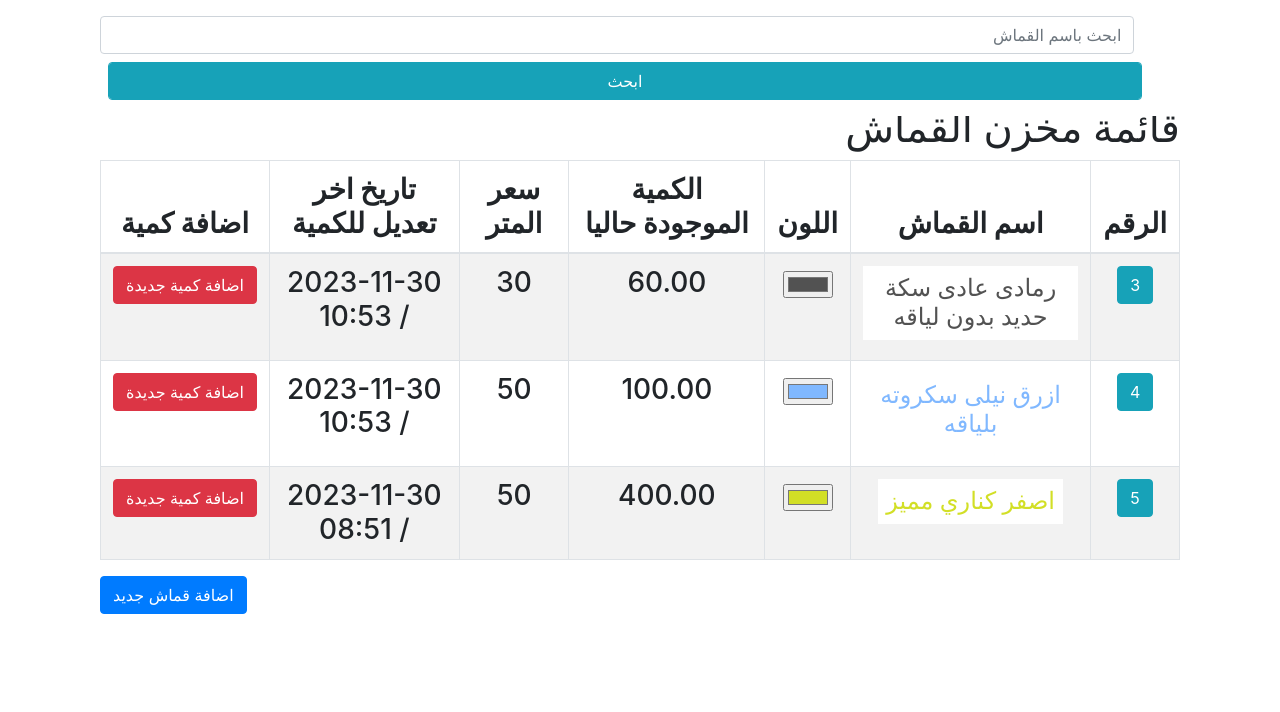
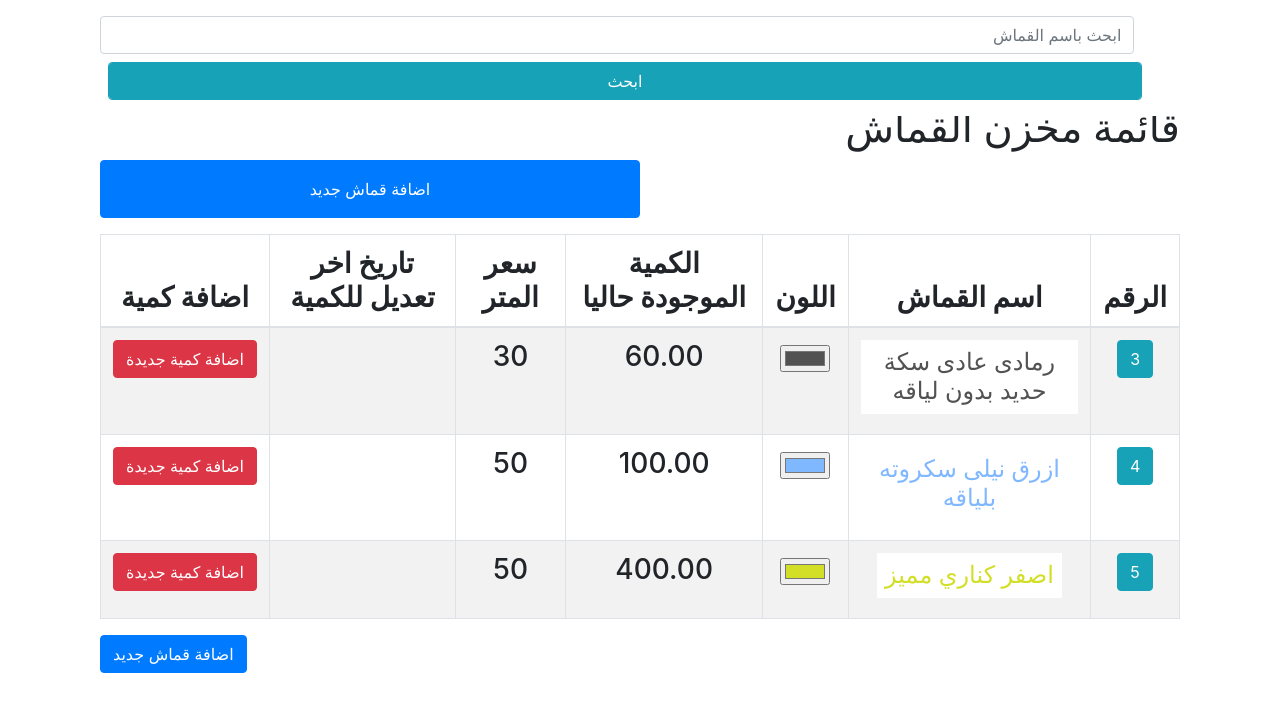
Before and after one commit to arbhmnalnt/boshy, a Django app: page /storge/ in a window 1280 px wide. Shown: the part 56-768 px from the top of the page. Run offline with Django 3.2, Linux system fonts and the light colour scheme; data comes from the database, SQL or seed files in the repository; both versions use the stored data as it was after the commit; parts of the project's set-up code (start-up, migrations or seed data) failed here and were passed over; some libraries are stand-ins or nearby versions.

Commit message:
finish client and cloth all and need to be tested

```diff
--- a/client/models.py
+++ b/client/models.py
@@ -14,11 +14,11 @@ class Client(TimeStampMixin, models.Model):
     SName       = models.CharField(max_length=15, null=True, blank=True, verbose_name="الاسم الثانى") # الاسم الثانى
     TName       = models.CharField(max_length=15, null=True, blank=True, verbose_name="الاسم الثالث") # الاسم الثالث
     LName       = models.CharField(max_length=15, null=True, blank=True, verbose_name="الاسم الرابع") # الاسم الرابع
-    name        = models.CharField(max_length=50, null=True, blank=True, db_index=True,verbose_name="الاسم بالكامل") # الاسم بالكامل
-    kindMale    = models.CharField(max_length=10, choices=GENDER_CHOICES, null=True, blank=True, verbose_name="نوع العميل" )
+    name        = models.CharField(max_length=60, null=True, blank=True, db_index=True,verbose_name="الاسم بالكامل") # الاسم بالكامل
+    kindMale    = models.CharField(max_length=10, choices=GENDER_CHOICES, null=True, blank=True, verbose_name="نوع العميل", default="male" )
     book        = models.CharField(max_length=50, null=True, blank=True, verbose_name="اسم الدفتر")
     page        = models.IntegerField(null=True, blank=True, verbose_name="صفحة رقم")
-    phone       = models.CharField(max_length=11, null=True, blank=True, unique=True, db_index=True, verbose_name="رقم التليفون")
+    phone       = models.CharField(max_length=50, null=True, blank=True, db_index=True, verbose_name="رقم التليفون")
     address     = models.CharField(max_length=50, null=True, blank=True, verbose_name="العنوان")
 
     def save(self, *args, **kwargs):
--- a/client/templates/client/client_list.html
+++ b/client/templates/client/client_list.html
@@ -11,7 +11,9 @@
 {% block content %}
 <div class="container-fluid">
     <div class="row mt-5 mb-3 bg-white w-100" style=" position: fixed; top: 0rem; display: inline-block; left: 0rem; z-index:2;">
+
         <div class="col-10 m-auto p-3 text-center">
+            <a class="btn btn-primary w-50 m-auto" href="{% url "client:create" %}">اضافة عميل</a>
             <form class="form" action="#" method="GET" style="">
                 <div class="">
                     <input name="q" class="form-control m-2" placeholder="ابحث باسم العميل">
@@ -43,7 +45,7 @@
                     {% endfor %}
                 </tbody>
             </table>
-            <a class="btn btn-primary" href="{% url "client:create" %}">اضافة عميل</a>
+
         </div>
     </div>
 </div>
--- a/client/views.py
+++ b/client/views.py
@@ -33,7 +33,7 @@ class clientListView(ListView):
         search_query = self.request.GET.get('q')
         if search_query:
             queryset = queryset.filter(
-                Q(name__icontains=search_query) & Q(is_deleted=False)
+                Q(name__icontains=search_query)
             )
         queryset = queryset.order_by('-created_at')
         return queryset
--- a/storge/models.py
+++ b/storge/models.py
@@ -27,9 +27,9 @@ class ClothRecord(TimeStampMixin, models.Model):
         ('inside', 'وارد'),
         ('outside', 'صادر'),
     ]
-    clothh     = models.ForeignKey('Cloth', on_delete=models.CASCADE, null=True, blank=True, verbose_name="القماش")
+    clothh     = models.ForeignKey('Cloth', on_delete=models.DO_NOTHING, null=True, blank=True, verbose_name="القماش")
     amount     = models.DecimalField(max_digits=5,decimal_places=2, null=True, blank=True, verbose_name="الكمية")
-    typee      = models.CharField(max_length=10, choices=Cloth_CHOICES, null=True, blank=True, verbose_name="نوع السجل" )
+    typee      = models.CharField(max_length=10, choices=Cloth_CHOICES, null=True, blank=True, verbose_name="نوع السجل", default="inside")
 
     def __str__(self):
         return self.clothh.name
--- a/storge/templates/storge/cloth_form.html
+++ b/storge/templates/storge/cloth_form.html
@@ -35,7 +35,7 @@
                 <tbody>
                     {% for entry in historyRecords %}
                         <tr>
-                            <td>{{ entry.id }}</td>
+                            <td>{{ entry.get_typee_display }}</td>
                             <td>{{ entry.amount }} متر</td>
                             <td>{{ entry.created_at|date:'Y-m-d'}}</td>
                         </tr>
--- a/storge/templates/storge/cloth_list.html
+++ b/storge/templates/storge/cloth_list.html
@@ -23,6 +23,7 @@
     <div class="row">
         <div class="col-12 mb-5" style="padding-top:6rem">
             <h1 class="text-right">قائمة مخزن القماش</h1>
+            <a class="btn btn-primary w-50 p-3 mb-3" href="{% url "cloth:create" %}">اضافة قماش جديد</a>
             <table class="table text-center table-striped table-hover table-bordered w-100 h3" id="" style="">
                 <thead>
                     <th>الرقم</th>
@@ -43,8 +44,8 @@
                             <td><input type="color" value="{{ cloth.color }}"></td>
                             <td>{{ cloth.amount }}</td>
                             <td>{{ cloth.price }}</td>
-                            <td>{{ cloth.updated_at|date:"Y-m-d / h:i" }}</td>
-                            <td><a class="btn btn-danger" href="{% url "client:create" %}">اضافة كمية جديدة</a></td>
+                            <td>{{ cloth.created_at|date:"Y-m-d / h:i" }}</td>
+                            <td><a class="btn btn-danger" href="{% url "cloth:edit" cloth.id %}">اضافة كمية جديدة</a></td>
                         </tr>
 
                     {% empty %}
--- a/storge/views.py
+++ b/storge/views.py
@@ -18,6 +18,9 @@ class ClothUpdateView(UpdateView):
         pk = self.kwargs.get('pk')
         cloth = Cloth.objects.get(pk=pk)
         clothRecord = ClothRecord.objects.create(clothh=cloth)
+        # cleanin
+        x = ClothRecord.objects.filter(clothh=cloth, amount__isnull=True)
+        print(x.delete())
         return clothRecord
 
     def get_context_data(self, **kwargs):
@@ -25,7 +28,7 @@ class ClothUpdateView(UpdateView):
         pk = self.kwargs.get('pk')
         cloth = Cloth.objects.get(pk=pk)
         # Add your custom variable to the context
-        context['historyRecords'] = ClothRecord.objects.filter(clothh=cloth, typee__isnull=False)
+        context['historyRecords'] = ClothRecord.objects.filter(clothh=cloth, amount__gt=0)
         context['cloth'] = cloth
         return context
 
```
Also changed, not shown: client/migrations/0008_auto_20231129_2349.py (added), client/migrations/0009_alter_client_kindmale.py (added), db.sqlite3, storge/migrations/0007_auto_20231129_2349.py (added), storge/migrations/0008_auto_20231130_2039.py (added).
